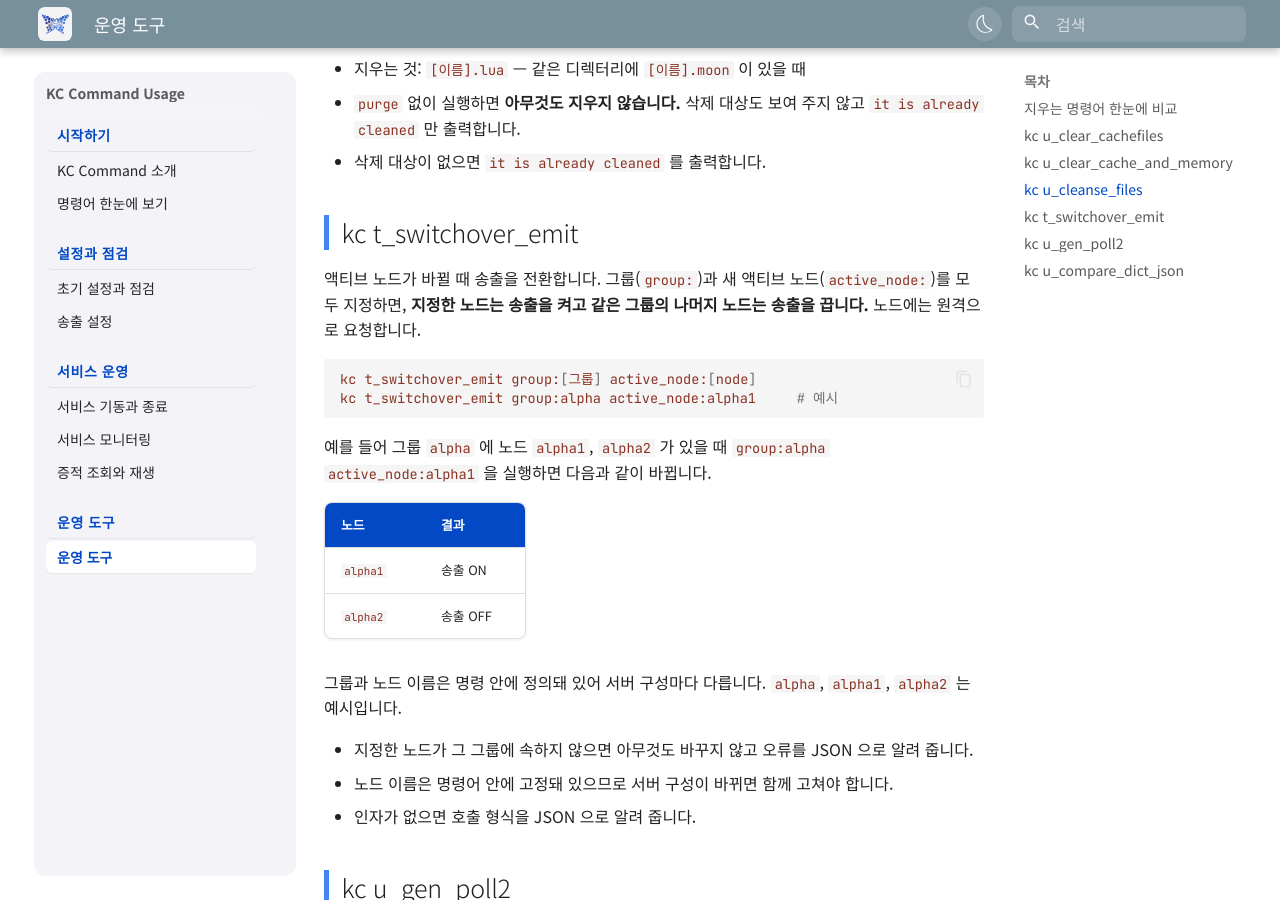
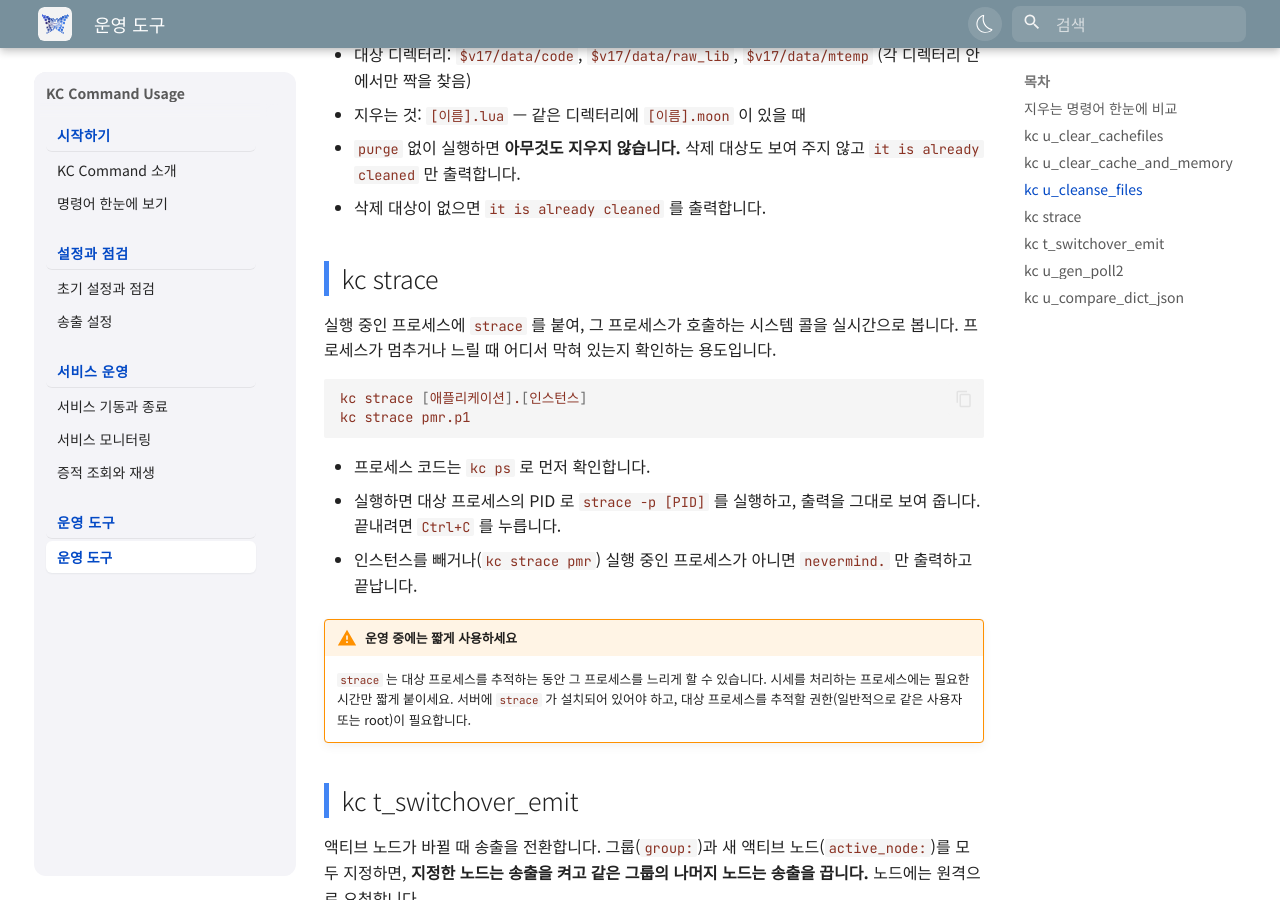
Before and after one commit to Billy-Crew/kc-cmd, an MkDocs documentation site: the page built from docs/08_운영-도구.md, in a window 1280 px wide and 900 px high, scrolled down 2053 px. Built offline with MkDocs 1.6.1 and Material for MkDocs 9.7.7, drawn with Linux system fonts in a browser that asks for light colours; some web fonts are replaced; some of the changed text lies outside the part shown.

Commit message:
docs: kc strace 사용 설명 추가 (#8)
프로세스에 strace 를 붙여 시스템 콜을 실시간으로 보는 명령을 운영 도구 페이지에 추가한다.
사용법, 대상이 없을 때의 동작, 운영 중 주의(대상 프로세스가 느려질 수 있음)와 필요 조건을 적었다.
한눈에 보기와 소개 페이지의 목록에도 반영했다.

Co-Authored-By: Claude Sonnet 5.5 <noreply@anthropic.com>

````diff
--- a/docs/08_운영-도구.md
+++ b/docs/08_운영-도구.md
@@ -4,6 +4,7 @@
 
 | 명령어 | 설명 |
 |---|---|
+| `kc strace` | 프로세스에 `strace` 를 붙여 시스템 콜을 실시간으로 확인 |
 | `kc t_switchover_emit` | 같은 그룹에서 지정한 노드만 송출 ON, 나머지 노드는 송출 OFF 로 원격 전환 |
 | `kc u_clear_cache_and_memory` | 캐시 파일(`_SAV_*.json`)을 지우고, KQP 캐시와 공유메모리 종목 정보를 초기화 |
 | `kc u_clear_cachefiles` | 캐시 파일 `data/fdata/_SAV_*.json` 만 삭제 |
@@ -60,6 +61,22 @@ kc u_cleanse_files purge force    # 확인 없이 삭제
 - `purge` 없이 실행하면 **아무것도 지우지 않습니다.** 삭제 대상도 보여 주지 않고 `it is already cleaned` 만 출력합니다.
 - 삭제 대상이 없으면 `it is already cleaned` 를 출력합니다.
 
+## kc strace
+
+실행 중인 프로세스에 `strace` 를 붙여, 그 프로세스가 호출하는 시스템 콜을 실시간으로 봅니다. 프로세스가 멈추거나 느릴 때 어디서 막혀 있는지 확인하는 용도입니다.
+
+```bash
+kc strace [애플리케이션].[인스턴스]
+kc strace pmr.p1
+```
+
+- 프로세스 코드는 `kc ps` 로 먼저 확인합니다.
+- 실행하면 대상 프로세스의 PID 로 `strace -p [PID]` 를 실행하고, 출력을 그대로 보여 줍니다. 끝내려면 `Ctrl+C` 를 누릅니다.
+- 인스턴스를 빼거나(`kc strace pmr`) 실행 중인 프로세스가 아니면 `nevermind.` 만 출력하고 끝납니다.
+
+!!! warning "운영 중에는 짧게 사용하세요"
+    `strace` 는 대상 프로세스를 추적하는 동안 그 프로세스를 느리게 할 수 있습니다. 시세를 처리하는 프로세스에는 필요한 시간만 짧게 붙이세요. 서버에 `strace` 가 설치되어 있어야 하고, 대상 프로세스를 추적할 권한(일반적으로 같은 사용자 또는 root)이 필요합니다.
+
 ## kc t_switchover_emit
 
 액티브 노드가 바뀔 때 송출을 전환합니다. 그룹(`group:`)과 새 액티브 노드(`active_node:`)를 모두 지정하면, **지정한 노드는 송출을 켜고 같은 그룹의 나머지 노드는 송출을 끕니다.** 노드에는 원격으로 요청합니다.
````
Also changed, not shown: docs/02_명령어-한눈에-보기.md (+1 -0 lines), docs/index.md (+1 -1 lines).
